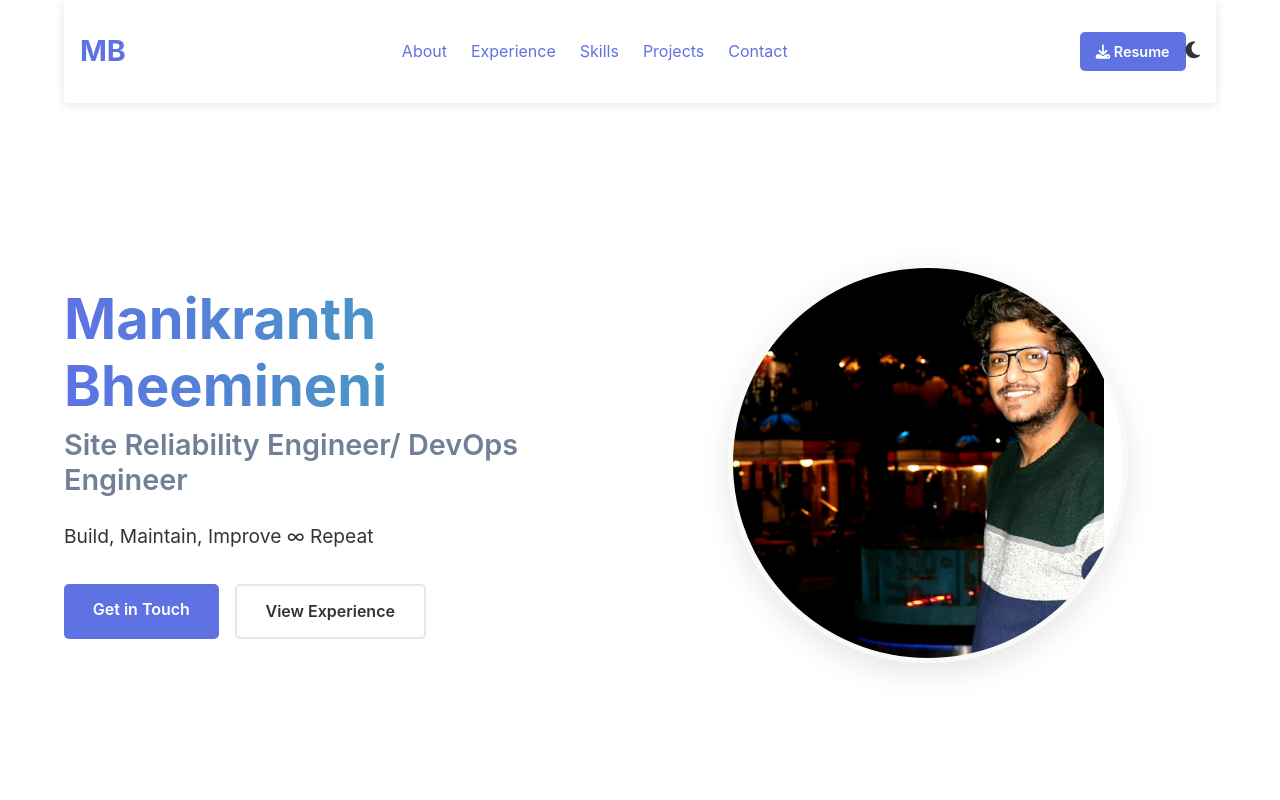
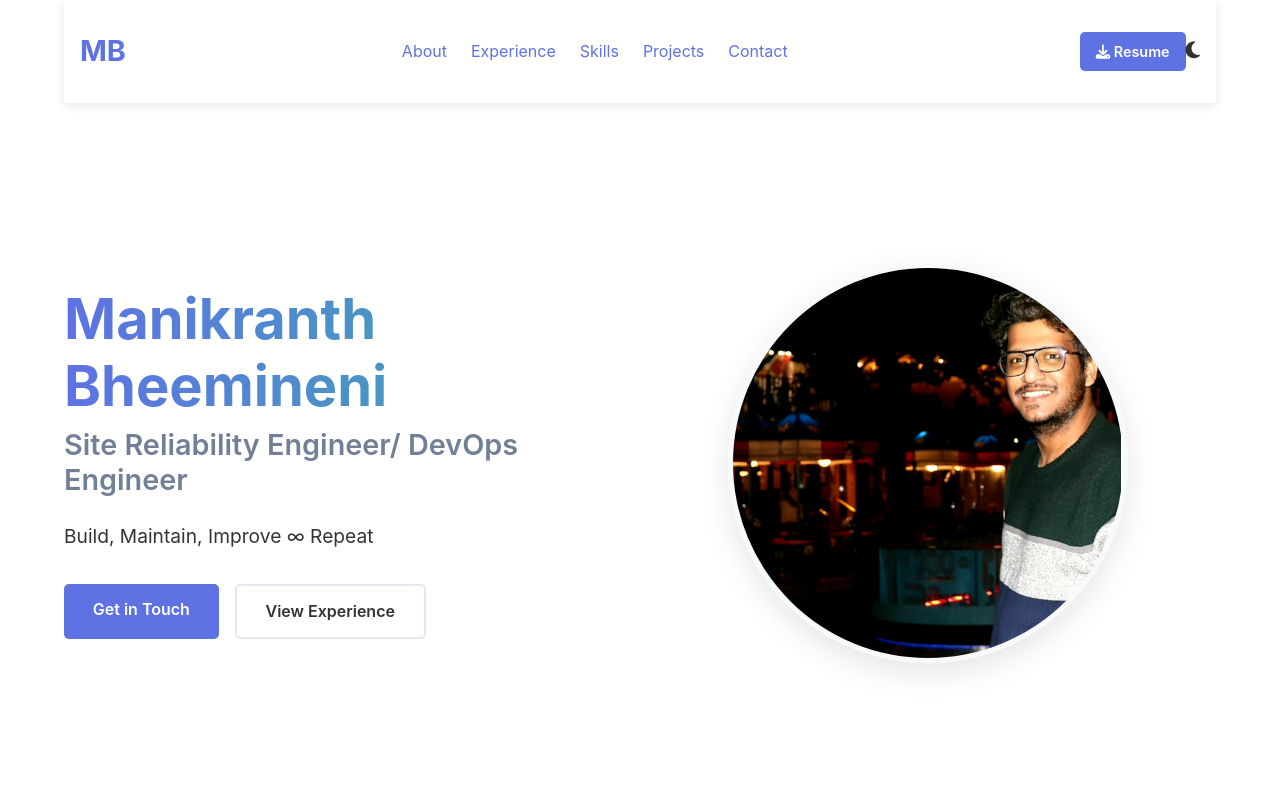
Before and after one commit to Manikranth/Manikranth.github.io, a plain HTML site: page index.html in a window 1280 px wide. Shown: the top 800 px of the page. Drawn offline with Linux system fonts and the light colour scheme.

Commit message:
Increase profile image circle size and adjust image positioning

```diff
--- a/css/styles.css
+++ b/css/styles.css
@@ -192,7 +192,7 @@ h1, h2, h3, h4, h5, h6 {
     height: 120%;
     object-fit: cover;
     object-position: 40% center;
-    margin-left: -10%;
+    margin-left: -1%;
 }
 
 .profile-placeholder {
```
